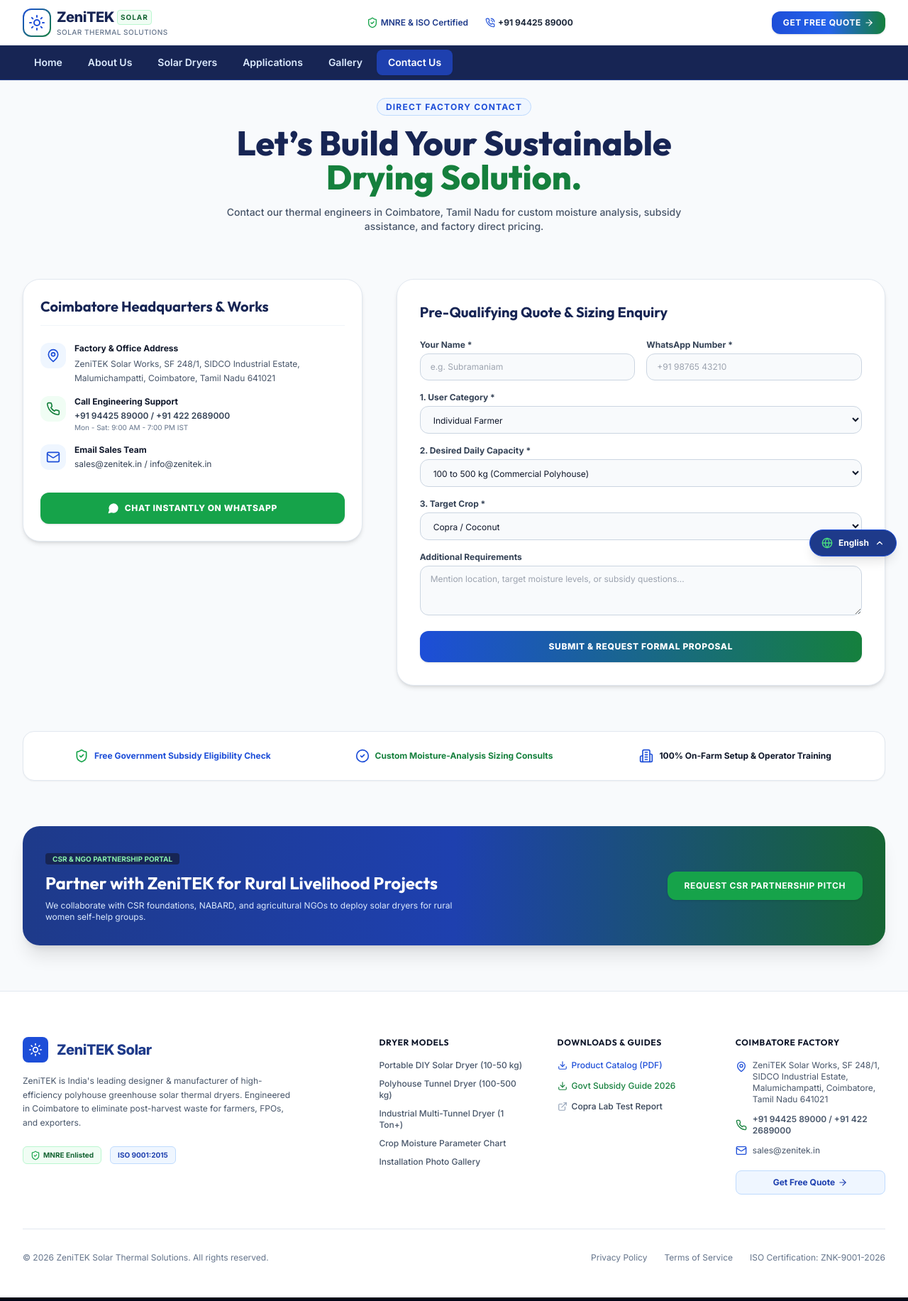
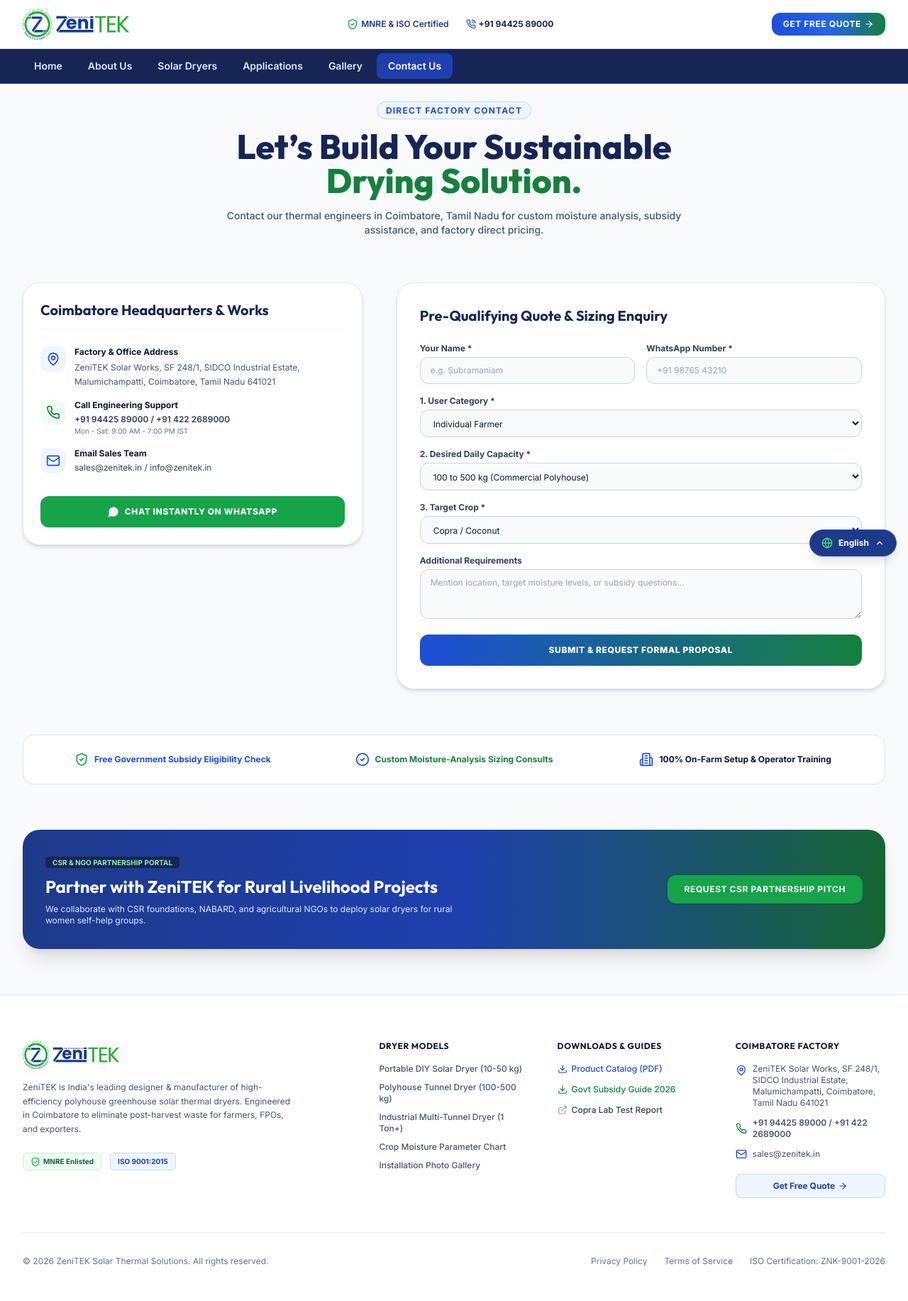
Before and after one commit to SATHISH-WEBDEVBER/ZeniTEK, a React (Vite) app in the folder frontend/: page /contact in a window 1280 px wide. Shown: the whole page at 71% size. Built offline with nearby package versions, Linux system fonts and the light colour scheme; the HTML template or start-up script is replaced by a standard one.

Commit message:
feat: add site logo and implement layout components including Footer, Navbar, and product pages

```diff
--- a/frontend/src/components/Footer.jsx
+++ b/frontend/src/components/Footer.jsx
@@ -13,13 +13,12 @@ export default function Footer({ onOpenQuoteModal }) {
 
           {/* Col 1: Brand Info */}
           <div className="lg:col-span-2 space-y-4">
-            <div className="flex items-center space-x-3">
-              <div className="w-9 h-9 rounded-lg bg-blue-700 text-white flex items-center justify-center font-bold">
-                <Sun className="w-5 h-5" />
-              </div>
-              <span className="text-xl font-extrabold tracking-tight text-blue-900">
-                ZeniTEK Solar
-              </span>
+            <div className="flex items-center">
+              <img
+                src="/logo.png"
+                alt="ZeniTEK - Towards Sustainable Future"
+                className="h-10 w-auto object-contain"
+              />
             </div>
             <p className="text-xs leading-relaxed text-slate-600 max-w-sm">
               ZeniTEK is India's leading designer & manufacturer of high-efficiency polyhouse greenhouse solar thermal dryers. Engineered in Coimbatore to eliminate post-harvest waste for farmers, FPOs, and exporters.
--- a/frontend/src/components/Navbar.jsx
+++ b/frontend/src/components/Navbar.jsx
@@ -19,24 +19,13 @@ export default function Navbar({ onOpenQuoteModal }) {
       <div className="border-b border-slate-200 py-2.5 bg-white w-full">
         <div className="max-w-7xl mx-auto px-3 sm:px-6 lg:px-8 flex items-center justify-between">
 
-          {/* Logo (Compact on mobile to prevent overflow) */}
-          <Link to="/" className="flex items-center space-x-2 shrink-0">
-            <div className="w-9 h-9 sm:w-10 sm:h-10 rounded-xl bg-gradient-to-br from-blue-700 to-green-700 p-0.5 shadow-sm">
-              <div className="w-full h-full bg-white rounded-[10px] flex items-center justify-center">
-                <Sun className="w-5 h-5 sm:w-6 sm:h-6 text-blue-700" />
-              </div>
-            </div>
-            <div>
-              <div className="flex items-center">
-                <span className="text-lg sm:text-xl font-extrabold tracking-tight text-blue-950">
-                  ZeniTEK
-                </span>
-                <span className="ml-1 text-[9px] sm:text-[10px] uppercase font-bold tracking-widest text-green-800 bg-green-50 px-1 py-0.5 rounded border border-green-200">
-                  Solar
-                </span>
-              </div>
-              <p className="hidden sm:block text-[10px] font-medium text-slate-500 tracking-wider uppercase">Solar Thermal Solutions</p>
-            </div>
+          {/* Logo (New Official ZeniTEK Logo) */}
+          <Link to="/" className="flex items-center shrink-0">
+            <img
+              src="/logo.png"
+              alt="ZeniTEK - Towards Sustainable Future"
+              className="h-10 sm:h-12 w-auto object-contain py-0.5"
+            />
           </Link>
 
           {/* Center Info (Desktop Only) */}
--- a/frontend/src/pages/HomePage.jsx
+++ b/frontend/src/pages/HomePage.jsx
@@ -8,7 +8,7 @@ import {
   Sun, ShieldCheck, Award, ArrowRight, Play, CheckCircle2, TrendingUp, Zap, ChevronRight, MapPin
 } from 'lucide-react';
 
-export default function HomePage({ onOpenQuoteModal }) {
+export default function HomePage({ onOpenQuoteModal, onOpenDetailModal }) {
   const { t } = useLanguage();
   const [quickForm, setQuickForm] = useState({
     name: '',
@@ -147,25 +147,20 @@ export default function HomePage({ onOpenQuoteModal }) {
 
 
       {/* SECTION 3: INTERACTIVE ROI CALCULATOR */}
-      <section className="max-w-7xl mx-auto px-4 sm:px-6 lg:px-8">
+      <section className="max-w-7xl mx-auto px-4 sm:px-6 lg:px-8" id="roi-calculator">
         <ROICalculator onSelectModelQuote={(modelKey, kg, crop) => onOpenQuoteModal({ capacityNeeded: modelKey, cropType: crop })} />
       </section>
 
 
       {/* SECTION 4: INTERACTIVE INSTALLATION MAP */}
       <section className="max-w-7xl mx-auto px-4 sm:px-6 lg:px-8 space-y-6">
-        <div className="flex flex-col sm:flex-row items-start sm:items-end justify-between border-b border-slate-200 pb-4 gap-2">
-          <div>
+        <div className="border-b border-slate-200 pb-4">
           <span className="text-xs font-bold text-green-700 uppercase tracking-widest bg-green-50 px-3 py-1 rounded-full border border-green-200">
             GEOGRAPHICAL FOOTPRINT
           </span>
           <h2 className="text-2xl sm:text-3xl font-extrabold text-blue-950 mt-1">
             Active Solar Dryer Installations Map
           </h2>
-          </div>
-          <Link to="/map" className="text-xs font-bold text-blue-700 hover:underline flex items-center shrink-0">
-            Open Fullscreen Map Showcase <ArrowRight className="w-4 h-4 ml-1" />
-          </Link>
         </div>
 
         <MapComponent onSelectProjectQuote={(project) => onOpenQuoteModal({ cropType: project.cropDrying, capacityNeeded: project.capacity, district: project.locationName })} />
@@ -182,16 +177,19 @@ export default function HomePage({ onOpenQuoteModal }) {
             {t('modelsHeading')}
           </h2>
           <p className="text-xs sm:text-sm text-slate-600">
-            {t('modelsSubtitle')}
+            {t('modelsSubtitle')} (Click any model for complete specifications & photos)
           </p>
         </div>
 
         <div className="grid grid-cols-1 md:grid-cols-3 gap-8">
           {dryerModelsData.map(model => (
             <div key={model.id} className="bg-white rounded-3xl overflow-hidden border border-slate-200 hover:border-blue-500 transition-all duration-300 flex flex-col justify-between shadow-sm hover:shadow-lg group">
-              <div>
+              <div className="cursor-pointer" onClick={() => onOpenDetailModal && onOpenDetailModal(model)}>
                 <div className="relative h-48 overflow-hidden">
                   <img src={model.imageUrl} alt={model.name} className="w-full h-full object-cover group-hover:scale-105 transition-transform duration-500" />
+                  <div className="absolute inset-0 bg-blue-950/20 opacity-0 group-hover:opacity-100 transition-opacity flex items-center justify-center">
+                    <span className="px-3 py-1 bg-white/90 text-blue-950 text-xs font-extrabold rounded-lg shadow">View Full Specs</span>
+                  </div>
                   <span className="absolute top-3 right-3 bg-blue-700 text-white font-bold text-[10px] uppercase px-2.5 py-1 rounded-md shadow">
                     {model.badge}
                   </span>
@@ -215,7 +213,14 @@ export default function HomePage({ onOpenQuoteModal }) {
                 </div>
               </div>
 
-              <div className="p-6 pt-0">
+              <div className="p-6 pt-0 space-y-2">
+                <button
+                  onClick={() => onOpenDetailModal && onOpenDetailModal(model)}
+                  className="w-full py-2.5 bg-white border border-blue-600 text-blue-700 font-bold text-xs uppercase tracking-wider rounded-xl hover:bg-blue-50 transition-all"
+                >
+                  View Details & Gallery
+                </button>
+
                 <button
                   onClick={() => onOpenQuoteModal({ capacityNeeded: model.name })}
                   className="w-full py-3 bg-blue-50 hover:bg-blue-700 hover:text-white text-blue-900 border border-blue-200 font-bold text-xs uppercase tracking-wider rounded-xl transition-all flex items-center justify-center space-x-1.5"
--- a/frontend/src/pages/SolarDryersPage.jsx
+++ b/frontend/src/pages/SolarDryersPage.jsx
@@ -3,7 +3,7 @@ import { dryerModelsData, cropMatrixData } from '../data/sampleData';
 import { CheckCircle2, ArrowRight, ShieldCheck, Filter, Download, Zap, Sun } from 'lucide-react';
 import { useLanguage } from '../context/LanguageContext';
 
-export default function SolarDryersPage({ onOpenQuoteModal }) {
+export default function SolarDryersPage({ onOpenQuoteModal, onOpenDetailModal }) {
   const [filterMode, setFilterMode] = useState('capacity');
   const { t } = useLanguage();
 
@@ -22,7 +22,7 @@ export default function SolarDryersPage({ onOpenQuoteModal }) {
           </span>
         </h1>
         <p className="text-sm text-slate-600 max-w-2xl mx-auto">
-          Explore our range of UV-stabilized polycarbonate polyhouse solar thermal dryers engineered for maximum thermal heat retention.
+          Explore our range of UV-stabilized polycarbonate polyhouse solar thermal dryers engineered for maximum thermal heat retention. Click any model to view full technical specifications.
         </p>
 
         <div className="flex items-center justify-center space-x-3 pt-4">
@@ -46,11 +46,17 @@ export default function SolarDryersPage({ onOpenQuoteModal }) {
         {dryerModelsData.map((model, index) => (
           <div
             key={model.id}
-            className="bg-white rounded-3xl overflow-hidden border border-slate-200 shadow-md p-6 sm:p-8 grid grid-cols-1 lg:grid-cols-12 gap-8 items-center"
+            className="bg-white rounded-3xl overflow-hidden border border-slate-200 shadow-md p-6 sm:p-8 grid grid-cols-1 lg:grid-cols-12 gap-8 items-center hover:border-blue-400 transition-all"
           >
             <div className={`lg:col-span-5 ${index % 2 === 1 ? 'lg:order-2' : ''}`}>
-              <div className="relative rounded-2xl overflow-hidden border border-slate-200 h-72">
-                <img src={model.imageUrl} alt={model.name} className="w-full h-full object-cover" />
+              <div
+                onClick={() => onOpenDetailModal && onOpenDetailModal(model)}
+                className="relative rounded-2xl overflow-hidden border border-slate-200 h-72 cursor-pointer group"
+              >
+                <img src={model.imageUrl} alt={model.name} className="w-full h-full object-cover group-hover:scale-105 transition-transform duration-500" />
+                <div className="absolute inset-0 bg-blue-950/20 opacity-0 group-hover:opacity-100 transition-opacity flex items-center justify-center">
+                  <span className="px-3.5 py-1.5 bg-white/90 text-blue-950 text-xs font-extrabold rounded-xl shadow">Click for Full Specifications</span>
+                </div>
                 <span className="absolute top-3 left-3 bg-blue-700 text-white font-bold text-[10px] uppercase px-3 py-1 rounded-md shadow">
                   {model.badge}
                 </span>
@@ -59,7 +65,12 @@ export default function SolarDryersPage({ onOpenQuoteModal }) {
 
             <div className="lg:col-span-7 space-y-4">
               <div className="flex items-center justify-between">
-                <h2 className="text-2xl font-bold text-slate-900">{model.name}</h2>
+                <h2
+                  onClick={() => onOpenDetailModal && onOpenDetailModal(model)}
+                  className="text-2xl font-bold text-slate-900 cursor-pointer hover:text-blue-700 transition-colors"
+                >
+                  {model.name}
+                </h2>
                 <span className="text-xs font-bold text-green-800 bg-green-50 border border-green-200 px-3 py-1 rounded-lg">
                   {model.capacityRange}
                 </span>
@@ -86,7 +97,14 @@ export default function SolarDryersPage({ onOpenQuoteModal }) {
                 </div>
               </div>
 
-              <div className="pt-2 flex flex-wrap gap-4 items-center">
+              <div className="pt-2 flex flex-wrap gap-3 items-center">
+                <button
+                  onClick={() => onOpenDetailModal && onOpenDetailModal(model)}
+                  className="py-3 px-5 bg-white border border-blue-600 text-blue-700 hover:bg-blue-50 font-bold text-xs uppercase tracking-wider rounded-xl transition-all flex items-center space-x-1.5"
+                >
+                  <span>View Specifications & Photos</span>
+                </button>
+
                 <button
                   onClick={() => onOpenQuoteModal({ capacityNeeded: model.name })}
                   className="py-3 px-6 bg-gradient-to-r from-blue-700 to-green-700 text-white font-extrabold text-xs uppercase tracking-wider rounded-xl shadow hover:scale-105 transition-all flex items-center space-x-1.5"
```
Also changed, not shown: frontend/public/logo.png (added). Lines whose indentation alone changed are shown as unchanged.
